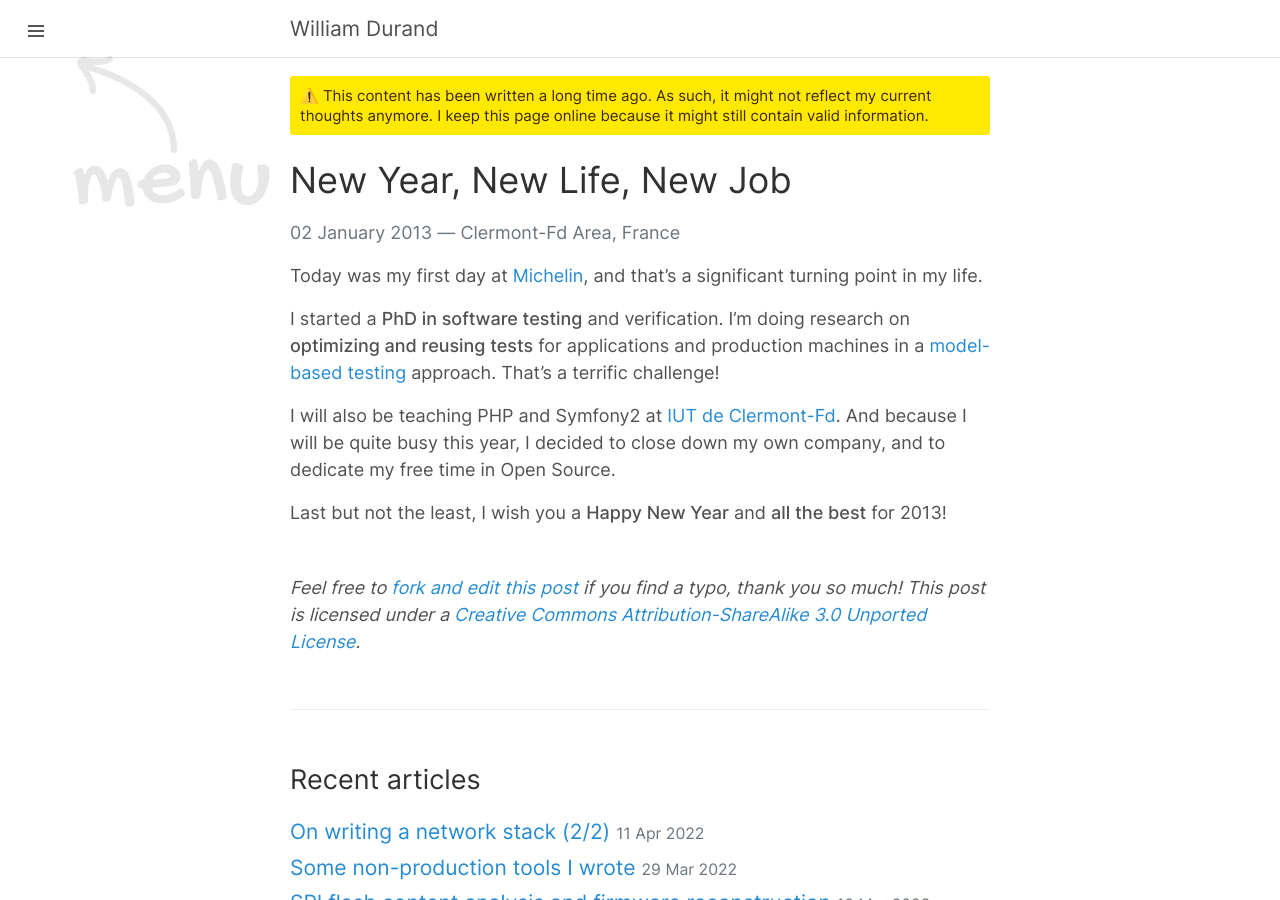
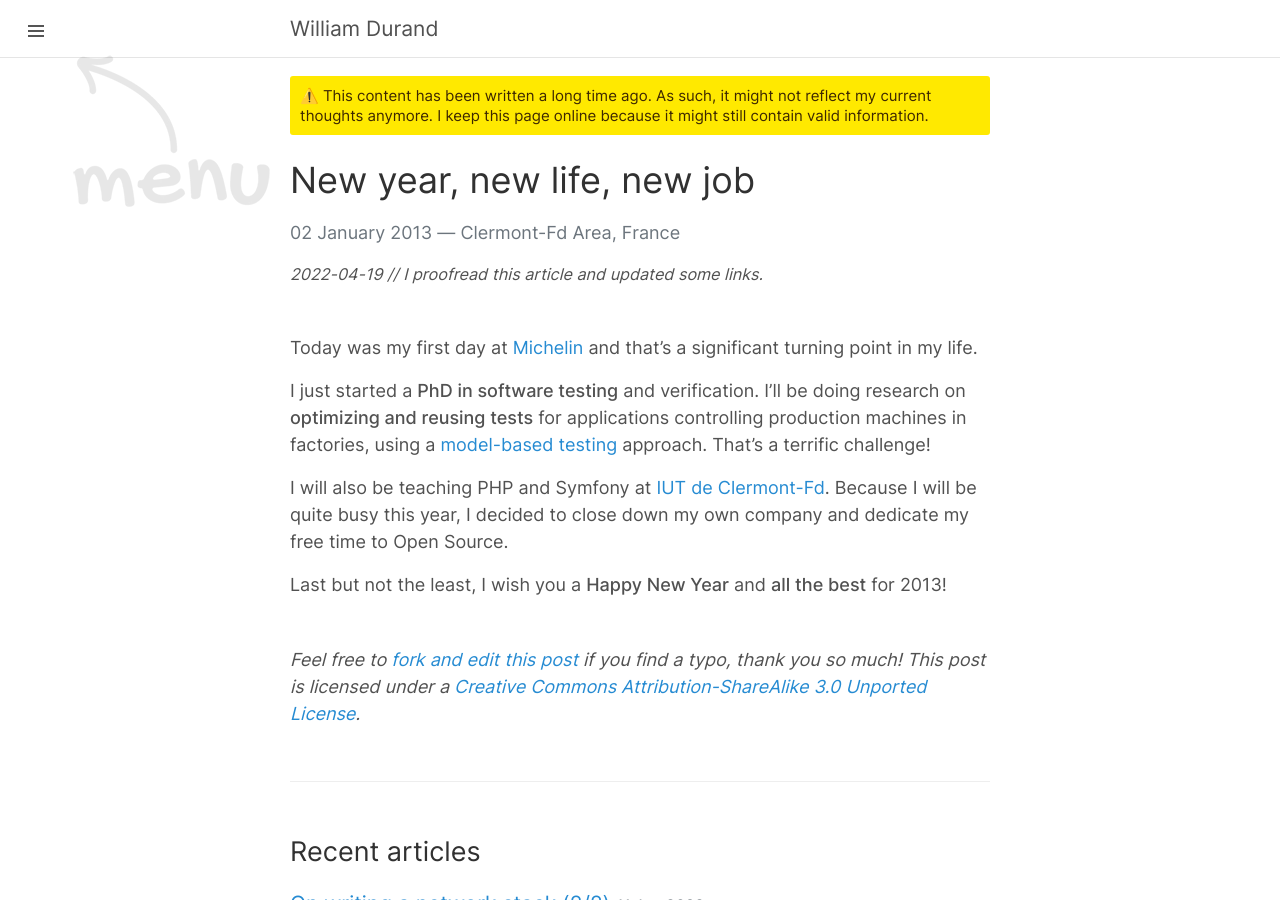
Before and after one commit to willdurand/willdurand.github.io, a Jekyll site: the page built from _posts/2013-01-02-new-year-new-life-new-job.md, in a window 1280 px wide and 900 px high. Built offline with Jekyll 4.4.1, drawn with Linux system fonts in a browser that asks for light colours.

Commit message:
proofread article about new year 2013

```diff
--- a/_posts/2013-01-02-new-year-new-life-new-job.md
+++ b/_posts/2013-01-02-new-year-new-life-new-job.md
@@ -1,22 +1,26 @@
 ---
 layout: post
-title: New Year, New Life, New Job
+title: New year, new life, new job
 location: Clermont-Fd Area, France
 tweet_id: 286547268402835456
+updates:
+  - date: 2022-04-19
+    content: I proofread this article and updated some links.
 ---
 
-Today was my first day at [Michelin](http://www.michelin.com/corporate/EN/home),
-and that's a significant turning point in my life.
+Today was my first day at [Michelin](https://www.michelin.com/en/) and that's
+a significant turning point in my life.
 
-I started a **PhD in software testing** and verification. I'm doing research
-on **optimizing and reusing tests** for applications and production machines in
-a [model-based testing](http://en.wikipedia.org/wiki/Model-based_testing)
-approach. That's a terrific challenge!
+I just started a **PhD in software testing** and verification. I'll be doing
+research on **optimizing and reusing tests** for applications controlling
+production machines in factories, using a [model-based testing][] approach.
+That's a terrific challenge!
 
-I will also be teaching PHP and Symfony2 at [IUT de
-Clermont-Fd](http://www.iut.u-clermont1.fr/). And because I will be quite busy
-this year, I decided to close down my own company, and to dedicate my free
-time in Open Source.
+I will also be teaching PHP and Symfony at [IUT de Clermont-Fd](https://iut.uca.fr/).
+Because I will be quite busy this year, I decided to close down my own company
+and dedicate my free time to Open Source.
 
 Last but not the least, I wish you a **Happy New Year** and **all the best**
 for 2013!
+
+[model-based testing]: https://en.wikipedia.org/wiki/Model-based_testing
```
